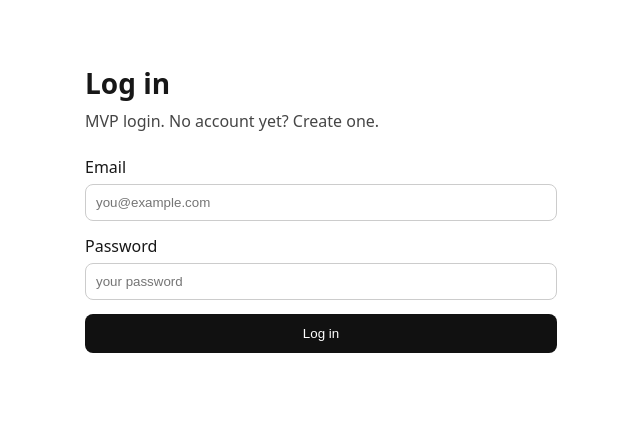
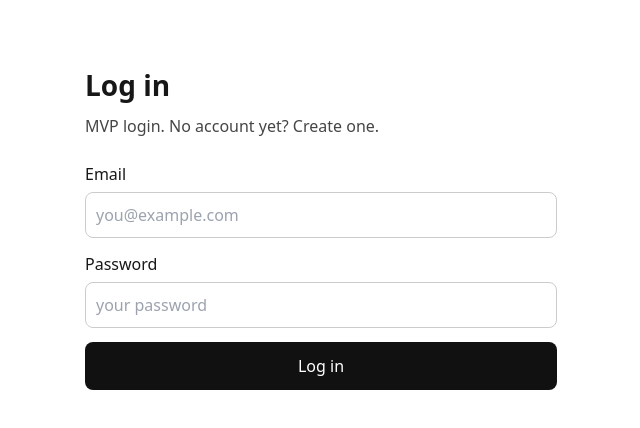
Before and after one commit to nemesis-prime-bugs/fleetfuel, a Next.js app in the folder apps/web/: page /login in a window 1280 px wide. Shown: the top 428 px of the page, without its empty margins (319-959 px from the left). Built offline with nearby package versions, Linux system fonts and the light colour scheme; no server answers.

Commit message:
chore(ui): add tailwindcss

```diff
--- a/apps/web/package.json
+++ b/apps/web/package.json
@@ -26,8 +26,11 @@
     "@types/node": "^20",
     "@types/react": "^18",
     "@types/react-dom": "^18",
+    "autoprefixer": "10.4.20",
     "eslint": "^9.39.2",
     "eslint-config-next": "16.1.6",
+    "postcss": "8.4.49",
+    "tailwindcss": "3.4.17",
     "tsx": "4.21.0",
     "typescript": "^5"
   }
--- /dev/null
+++ b/apps/web/postcss.config.js
@@ -0,0 +1,7 @@
+/** @type {import('postcss-load-config').Config} */
+export default {
+  plugins: {
+    tailwindcss: {},
+    autoprefixer: {},
+  },
+};
--- a/apps/web/src/app/globals.css
+++ b/apps/web/src/app/globals.css
@@ -1,13 +1,10 @@
+@tailwind base;
+@tailwind components;
+@tailwind utilities;
+
 :root {
   --background: #ffffff;
   --foreground: #171717;
-}
-
-@media (prefers-color-scheme: dark) {
-  :root {
-    --background: #0a0a0a;
-    --foreground: #ededed;
-  }
 }
 
 html,
@@ -19,24 +16,21 @@ body {
 body {
   color: var(--foreground);
   background: var(--background);
-  font-family: Arial, Helvetica, sans-serif;
   -webkit-font-smoothing: antialiased;
   -moz-osx-font-smoothing: grayscale;
 }
 
+/* Basic dark theme via class (shadcn pattern); will be replaced with CSS variables from shadcn later. */
+.dark {
+  --background: #0a0a0a;
+  --foreground: #ededed;
+}
+
 * {
   box-sizing: border-box;
-  padding: 0;
-  margin: 0;
 }
 
 a {
   color: inherit;
   text-decoration: none;
 }
-
-@media (prefers-color-scheme: dark) {
-  html {
-    color-scheme: dark;
-  }
-}
--- a/apps/web/src/app/layout.tsx
+++ b/apps/web/src/app/layout.tsx
@@ -24,8 +24,8 @@ export default function RootLayout({
   children: React.ReactNode;
 }>) {
   return (
-    <html lang="en">
-      <body className={`${geistSans.variable} ${geistMono.variable}`}>
+    <html lang="en" suppressHydrationWarning>
+      <body className={`${geistSans.variable} ${geistMono.variable} antialiased`}>
         {children}
       </body>
     </html>
--- /dev/null
+++ b/apps/web/tailwind.config.js
@@ -0,0 +1,11 @@
+/** @type {import('tailwindcss').Config} */
+const config = {
+  darkMode: ["class"],
+  content: ["./src/**/*.{js,ts,jsx,tsx,mdx}"],
+  theme: {
+    extend: {},
+  },
+  plugins: [],
+};
+
+export default config;
```
Also changed, not shown: 1 other file (tests, documents, lock files or other folders).
